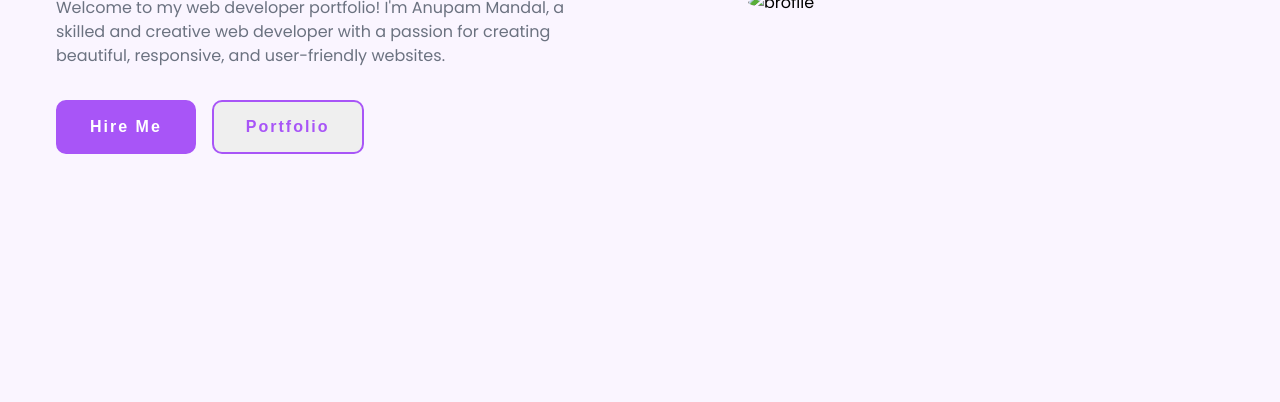
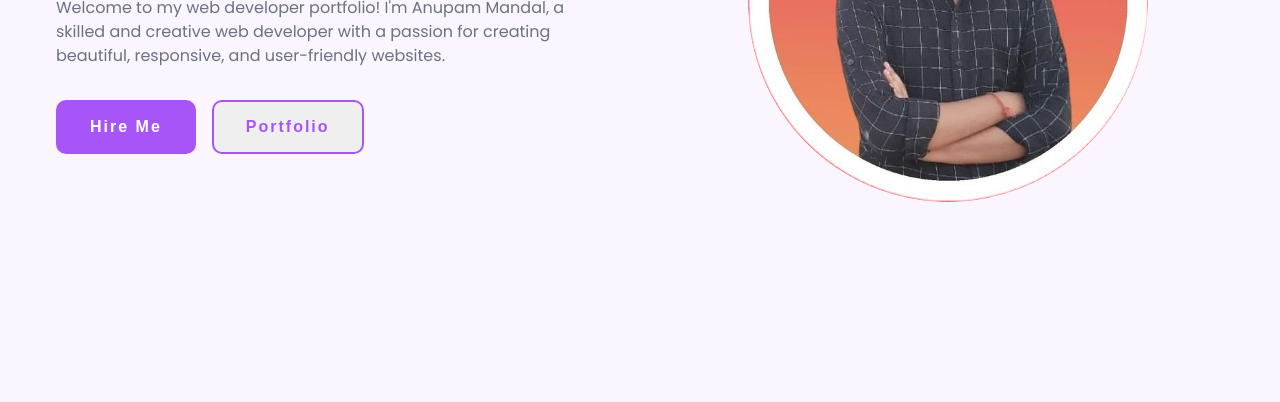
Before and after one commit to Anupam890/BharatInternship, a plain HTML site: page index.html in a window 1280 px wide. Shown: the part 398-800 px from the top of the page. Drawn offline with nearby package versions, Linux system fonts and the light colour scheme.

Commit message:
Update index.html

```diff
--- a/index.html
+++ b/index.html
@@ -46,7 +46,7 @@
           </div>
         </div>
         <div class="image">
-          <img src="./assets/image.png" alt="profile" />
+          <img src="image.png" alt="profile" />
         </div>
       </div>
     </section>
```
